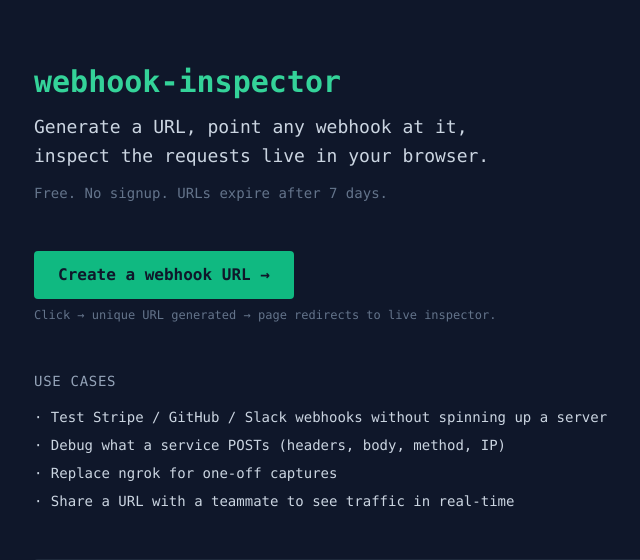
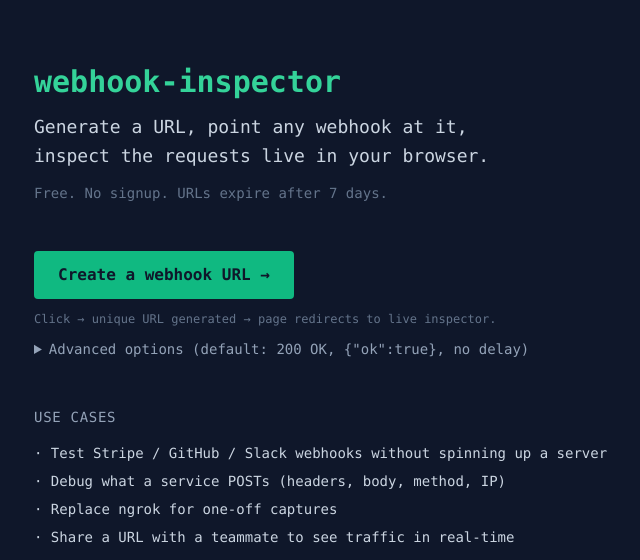
Before and after one commit to quaxsze/webhook-inspector, a Python web app: template src/webhook_inspector/web/app/templates/landing.html in a window 1280 px wide. Shown: the top 560 px of the page, without its empty margins (294-934 px from the left). Run offline with Jinja, Linux system fonts and the light colour scheme; the template is opened without the code that fills it, so the values that code supplies are empty; some libraries are stand-ins or nearby versions.

Commit message:
feat(web): landing page advanced options for custom response

```diff
--- a/src/webhook_inspector/web/app/templates/landing.html
+++ b/src/webhook_inspector/web/app/templates/landing.html
@@ -31,19 +31,85 @@
     </header>
 
     <div class="mb-12">
+      <form id="create-form" class="space-y-3">
         <button
-        id="create-btn"
-        hx-post="/api/endpoints"
-        hx-swap="none"
-        hx-on::after-request="if (event.detail.successful) { window.location.href = '/' + JSON.parse(event.detail.xhr.responseText).token; }"
+          type="submit"
           class="bg-emerald-500 hover:bg-emerald-400 text-slate-900 font-bold py-3 px-6 rounded transition-colors"
         >
           Create a webhook URL &rarr;
         </button>
-      <p class="text-slate-500 text-xs mt-2">
+        <p class="text-slate-500 text-xs">
           Click &rarr; unique URL generated &rarr; page redirects to live inspector.
         </p>
+
+        <details class="mt-4 text-sm">
+          <summary class="cursor-pointer text-slate-400 hover:text-slate-300 select-none">
+            Advanced options (default: 200 OK, <code>{"ok":true}</code>, no delay)
+          </summary>
+          <div class="mt-3 space-y-2 bg-slate-800 p-3 rounded">
+            <label class="block">
+              <span class="text-slate-400 text-xs">Status code</span>
+              <input id="adv-status" type="number" min="100" max="599" value="200"
+                     class="block w-full bg-slate-900 border border-slate-700 rounded px-2 py-1 mt-1 font-mono">
+            </label>
+            <label class="block">
+              <span class="text-slate-400 text-xs">Response body</span>
+              <textarea id="adv-body" rows="3"
+                        class="block w-full bg-slate-900 border border-slate-700 rounded px-2 py-1 mt-1 font-mono">{"ok":true}</textarea>
+            </label>
+            <label class="block">
+              <span class="text-slate-400 text-xs">Headers (JSON)</span>
+              <textarea id="adv-headers" rows="2" placeholder='{"Content-Type":"application/json"}'
+                        class="block w-full bg-slate-900 border border-slate-700 rounded px-2 py-1 mt-1 font-mono">{}</textarea>
+            </label>
+            <label class="block">
+              <span class="text-slate-400 text-xs">Response delay (ms, 0-30000)</span>
+              <input id="adv-delay" type="number" min="0" max="30000" value="0"
+                     class="block w-full bg-slate-900 border border-slate-700 rounded px-2 py-1 mt-1 font-mono">
+            </label>
           </div>
+        </details>
+
+        <div id="create-error" class="text-rose-400 text-sm mt-2"></div>
+      </form>
+    </div>
+
+    <script>
+      document.getElementById("create-form").addEventListener("submit", async (e) => {
+        e.preventDefault();
+        const status_code = parseInt(document.getElementById("adv-status").value, 10);
+        const body = document.getElementById("adv-body").value;
+        const delay_ms = parseInt(document.getElementById("adv-delay").value, 10);
+        let headers;
+        try {
+          headers = JSON.parse(document.getElementById("adv-headers").value || "{}");
+        } catch {
+          document.getElementById("create-error").textContent = "Headers must be valid JSON.";
+          return;
+        }
+        const payload = { response: { status_code, body, headers, delay_ms } };
+
+        const errEl = document.getElementById("create-error");
+        errEl.textContent = "";
+
+        try {
+          const resp = await fetch("/api/endpoints", {
+            method: "POST",
+            headers: { "Content-Type": "application/json" },
+            body: JSON.stringify(payload),
+          });
+          if (!resp.ok) {
+            const detail = (await resp.json()).detail || resp.statusText;
+            errEl.textContent = `Error: ${detail}`;
+            return;
+          }
+          const data = await resp.json();
+          window.location.href = `/${data.token}`;
+        } catch (err) {
+          errEl.textContent = `Network error: ${err.message}`;
+        }
+      });
+    </script>
 
     <section class="mb-12">
       <h2 class="text-slate-400 text-sm uppercase tracking-wider mb-4">Use cases</h2>
```
Lines whose indentation alone changed are shown as unchanged.
